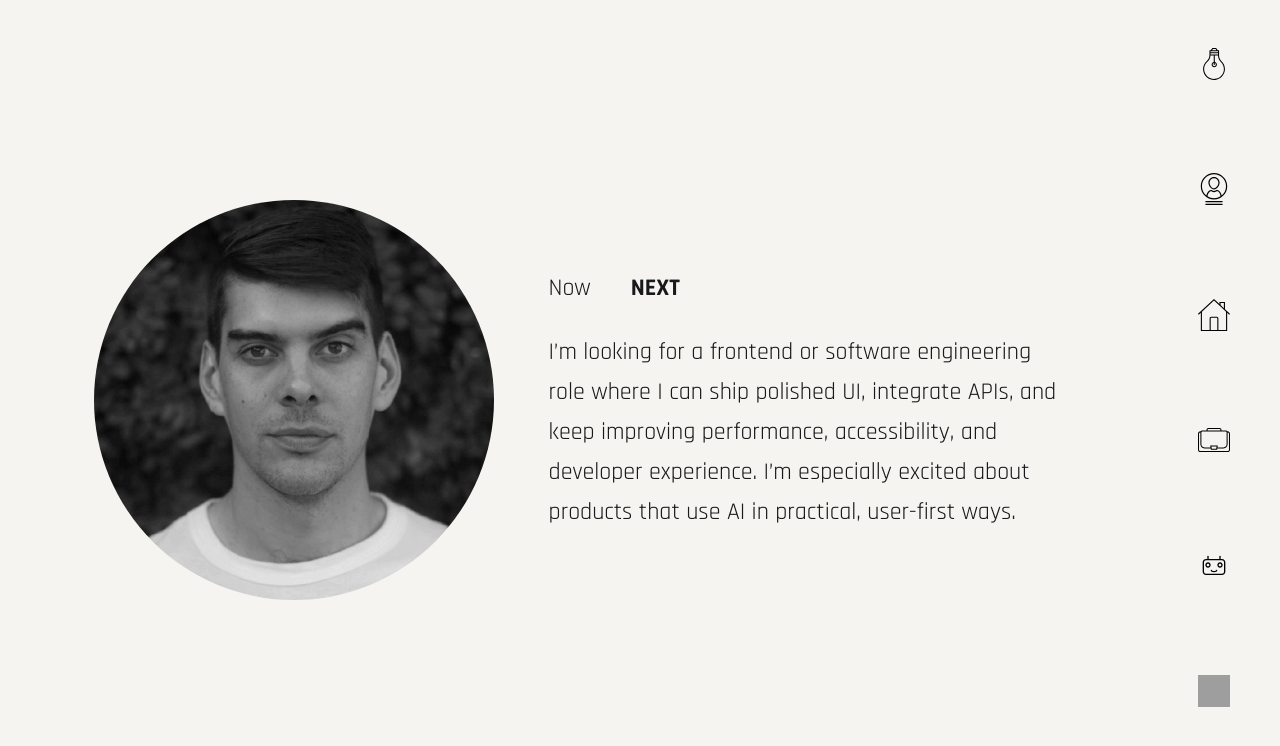
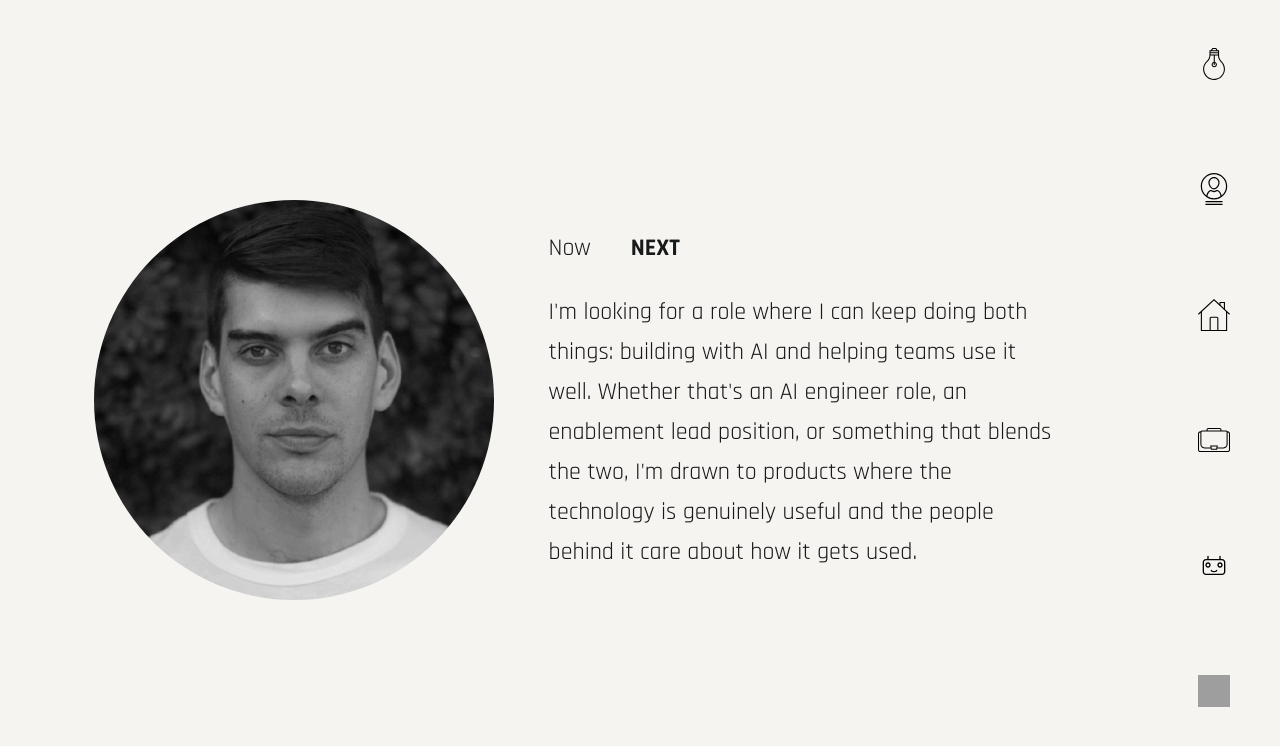
Before and after one commit to santiagovittor/portfolio2026, a Next.js app: page /about in a window 1280 px wide. Both pictures are taken after a click on the item "Next". Shown: the top 746 px of the page. Built offline with nearby package versions, Linux system fonts and the light colour scheme; no server answers; grey boxes are pictures that could not be loaded.

Commit message:
Updated CV and about section copies

```diff
--- a/components/AboutSection.tsx
+++ b/components/AboutSection.tsx
@@ -42,25 +42,21 @@ export default function AboutSection() {
           {tab === "actual" ? (
             <>
               <p>
-                I build clean, user-friendly web experiences with React and Next.js, and I
-                also love automation that removes busywork. At FoodStyles, I lead AI and
-                data training programs (LLMs, prompt mastery, data literacy) and build
-                internal tools and workflow automations.
+                At FoodStyles I lead AI training programs and build the tools that support them. That means designing how teams learn to work with LLMs, building RAG pipelines that non-technical people can actually maintain, and automating the workflows that slow everyone down. I also still write code, mostly JavaScript and Python, because it's hard to teach something you don't do yourself.
               </p>
 
               <p id="cv">
                 <a href="/pdfs/resume.pdf" target="_blank" rel="noreferrer">
-                  Download resume
+                  Download resume(7,4KB)
                 </a>
               </p>
             </>
           ) : (
             <>
               <p>
-                I’m looking for a frontend or software engineering role where I can ship
-                polished UI, integrate APIs, and keep improving performance, accessibility,
-                and developer experience. I’m especially excited about products that use AI
-                in practical, user-first ways.
+                I'm looking for a role where I can keep doing both things: building with AI and helping teams use it well. Whether that's an AI engineer role, an enablement lead position, or something that blends the two, I'm drawn to products where the technology is genuinely useful and the people behind it care about how it gets used.
+
+
               </p>
             </>
           )}
--- a/components/Hero.tsx
+++ b/components/Hero.tsx
@@ -44,7 +44,7 @@ export default function Hero() {
           <span
             className={!swap ? "heroSwap__item isActive" : "heroSwap__item"}
           >
-            a Software Engineer
+            an AI Engineer
           </span>
         </span>
       </h1>
```
Also changed, not shown: 2 other files (tests, documents, lock files or other folders).
